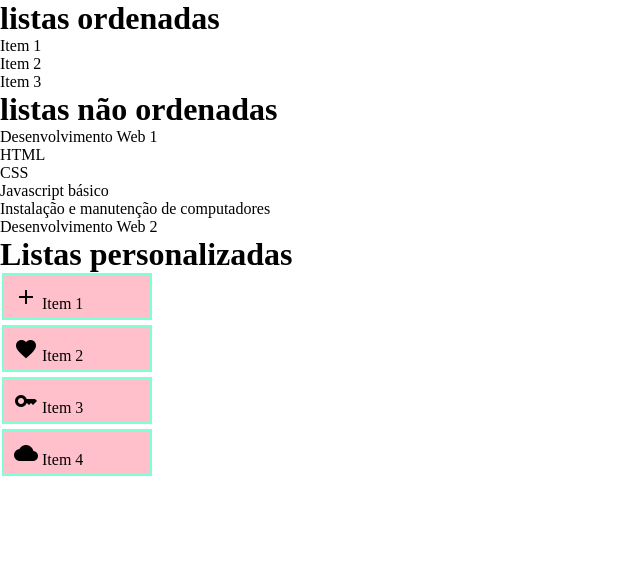
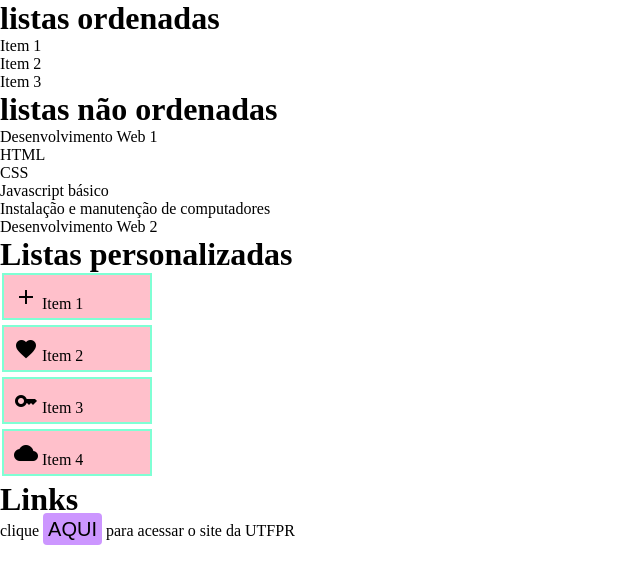
Before and after one commit to mariamacedos2/DW1, a plain HTML site: page aula16/05/listas.html in a window 1280 px wide. Shown: the whole page, without its empty margins (0-640 px from the left). Drawn offline with Linux system fonts and the light colour scheme.

Commit message:
auladia16

```diff
--- a/aula16/05/listas.html
+++ b/aula16/05/listas.html
@@ -45,6 +45,16 @@
             color: aliceblue;
             cursor: pointer;
         }
+        a.link{
+            text-decoration: none;
+            color: black;
+            font-size: 20px;
+            text-transform: uppercase;
+            font-family: Arial, Helvetica, sans-serif;
+            background-color: rgb(204, 150, 255);
+            border-radius: 4px;
+            padding: 5px;
+        }
 
     </style>
 </head>
@@ -83,5 +93,8 @@
             <i class="material-icons">cloud</i> Item 4</li>
     </ul>
 
+    <h1>Links</h1>
+    <p>clique <a class="link" href="https:/www.utfpr.edu.br">aqui</a> para acessar o site da UTFPR</p>
+
 </body>
 </html>
```
